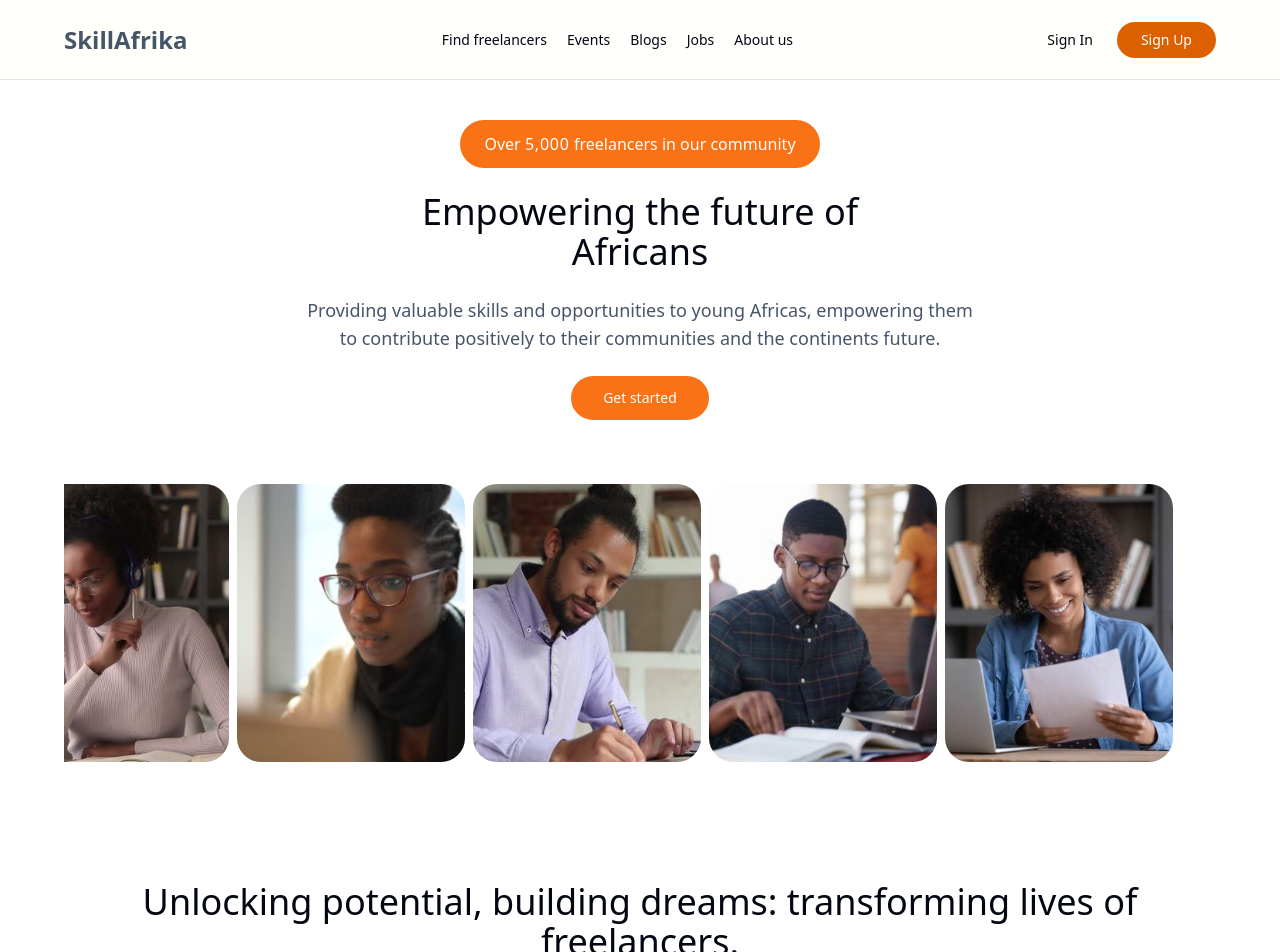
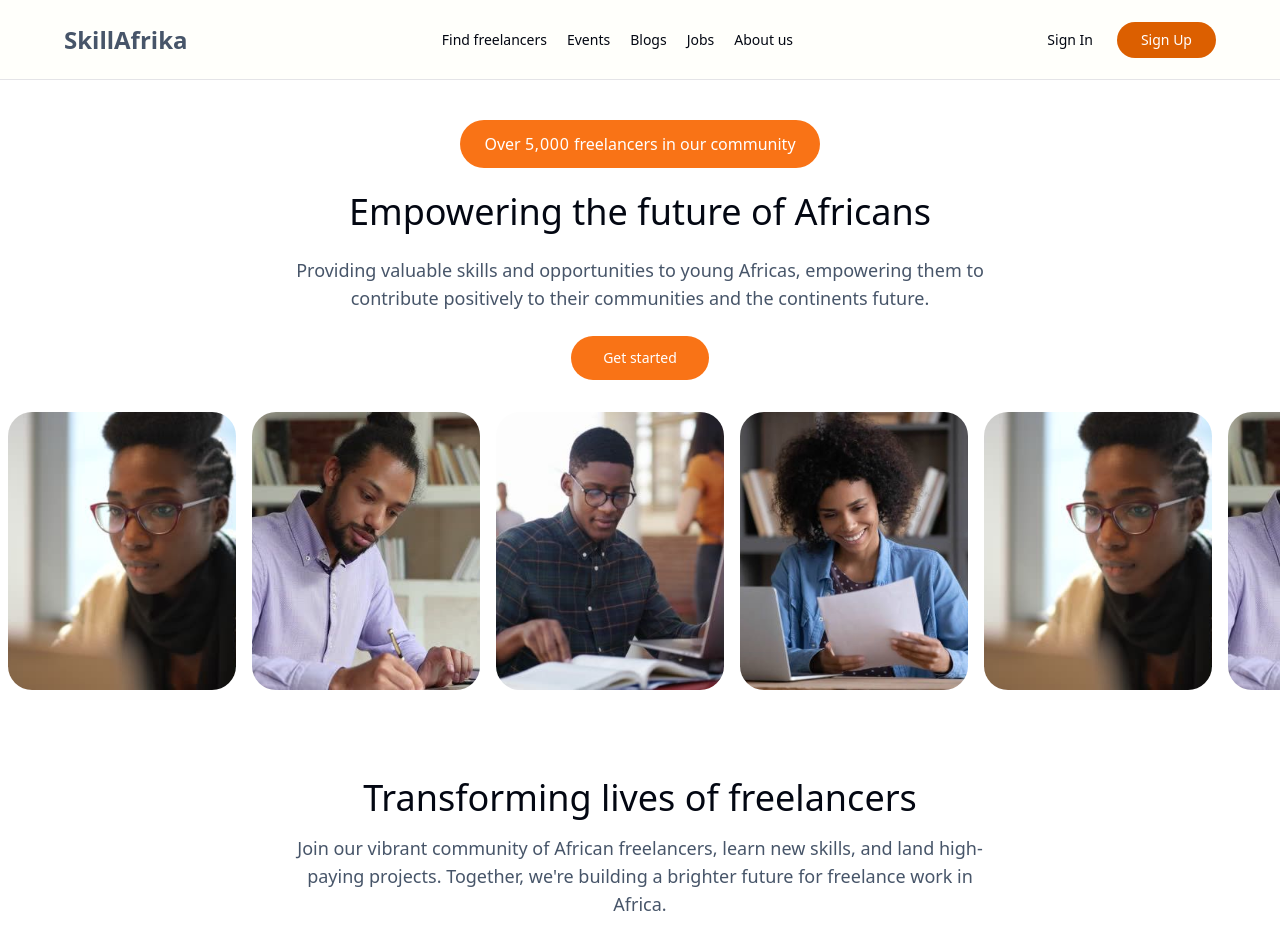
Before and after one commit to Skill-Afrika/skill-africa-frontend, a Next.js app: page / in a window 1280 px wide. Shown: the top 952 px of the page. Built offline with nearby package versions, Linux system fonts and the light colour scheme.

Commit message:
revamp landing

```diff
--- a/components/landingpage/hero/hero.jsx
+++ b/components/landingpage/hero/hero.jsx
@@ -12,6 +12,7 @@ import AOS from "aos";
 import "aos/dist/aos.css";
 import { useEffect } from "react";
 import NumberTicker from "@/components/magicui/number-ticker";
+import Marquee from "@/components/magicui/marquee";
 
 const Hero = () => {
   useEffect(() => {
@@ -19,9 +20,9 @@ const Hero = () => {
   }, []);
   return (
     <div
-      data-aos='zoom-in-up'
-      data-aos-duration='1000'
-      className='md:px-16 px-8 pt-10 flex flex-col justify-between items-center gap-6 pb-16 md:pb-4'>
+      // data-aos='zoom-in-up'
+      // data-aos-duration='1000'
+      className='px-0 pt-10 flex flex-col justify-between items-center gap-6 pb-10'>
       <h1 className='bg-orange-500 text-white px-4 py-3 md:px-6 md:py-3 rounded-3xl md:text-base md:font-medium font-bold text-sm'>
         Over{" "}
         <span>
@@ -41,14 +42,17 @@ const Hero = () => {
       <button className='md:text-sm bg-orange-500 hover:bg-orange-600 rounded-full font-medium md:px-8 md:py-3 px-5 py-2 text-white'>
         <Link href='/register'>Get started</Link>
       </button>
-      <div className='md:flex gap-2 overflow-hidden hidden md:py-10 py-8 w-full'>
-        <Image src={img1} alt='img1' />
-        <Image src={img2} alt='img1' />
-        <Image src={img3} alt='img1' />
-        <Image src={img4} alt='img1' />
-        <Image src={img5} alt='img1' />
+      <div className='md:flex gap-2 overflow-hidden hidden w-full'>
+        <Marquee pauseOnHover className='[--duration:15s]'>
+          <Image src={img2} alt='img1' />
+          <Image src={img3} alt='img1' />
+          <Image src={img4} alt='img1' />
+          <Image src={img5} alt='img1' />
+        </Marquee>
       </div>
-      <Image src={img6} alt='img1' className='md:hidden flex w-full mt-2' />
+      <Marquee pauseOnHover className='[--duration:15s]'>
+        <Image src={img6} alt='img1' className='md:hidden flex w-full mt-2' />
+      </Marquee>
     </div>
   );
 };
--- a/components/landingpage/join/join.jsx
+++ b/components/landingpage/join/join.jsx
@@ -11,51 +11,51 @@ const Join = () => {
     AOS.init();
   }, []);
   return (
-    <div className="px-16 py-16" data-aos="fade-up" data-aos-duration="2000">
+    <div className='w-11/12 mx-auto'>
       <h1
-        className="text-center md:text-4xl text-base font-semibold md:font-medium mb-4"
-        data-aos="fade-up"
-        data-aos-duration="2000"
+        className='w-3/5 mx-auto text-center md:text-4xl text-base font-bold md:font-medium mb-4'
+        // data-aos="fade-up"
+        // data-aos-duration="2000"
       >
-        Unlocking potential, building dreams: transforming lives of freelancers.
+        {/* Unlocking potential, building dreams:  */}
+        Transforming lives of freelancers
       </h1>
       <h2
-        className="text-xs md:text-2xl font-normal text-center"
-        data-aos="fade-up"
-        data-aos-duration="2000"
+        className='w-3/5 mx-auto text-xs md:text-lg text-slate-600 font-normal text-center'
+        // data-aos="fade-up"
+        // data-aos-duration="2000"
       >
         Join our vibrant community of African freelancers, learn new skills, and
         land high-paying projects. Together, we&apos;re building a brighter
         future for freelance work in Africa.
       </h2>
-      <div className="flex justify-between w-full md:flex-row flex-col md:pt-12 pt-6">
+      <div className='flex justify-between w-full md:flex-row flex-col md:pt-12 pt-6'>
         <ol
-          className="md:w-2/4 w-full flex flex-col gap-4 mb-8"
-          data-aos="zoom-in-right"
-          data-aos-duration="2000"
+          className='md:w-2/4 w-full flex flex-col gap-4 mb-8'
+          // data-aos="zoom-in-right"
+          // data-aos-duration="2000"
         >
-          <li className="md:text-xl text-xs font-normal">
+          <li className='md:text-xl text-xs font-normal'>
             Join our vibrant community of African freelancers, learn new skills,
             and land high-paying projects. Together, we&apos;re building a
             brighter future for freelance work in Africa.
           </li>
-          <li className="md:text-xl text-xs font-normal">
+          <li className='md:text-xl text-xs font-normal'>
             Join our vibrant community of African freelancers, learn new skills,
             and land high-paying projects. Together, we&apos;re building a
             brighter future for freelance work in Africa.
           </li>
-          <li className="md:text-xl text-xs font-normal">
+          <li className='md:text-xl text-xs font-normal'>
             Join our vibrant community of African freelancers, learn new skills,
             and land high-paying projects. Together, we&apos;re building a
             brighter future for freelance work in Africa.
           </li>
         </ol>
         <div
-          className="md:w-2/5 w-full"
-          data-aos="zoom-in-left"
-          data-aos-duration="2000"
-        >
-          <Image src={img1} alt="img1" className="w-full" />
+          className='md:w-2/5 w-full'
+          data-aos='zoom-in-left'
+          data-aos-duration='2000'>
+          <Image src={img1} alt='img1' className='w-full' />
         </div>
       </div>
     </div>
--- /dev/null
+++ b/components/magicui/marquee.tsx
@@ -0,0 +1,51 @@
+import { cn } from "@/lib/utils";
+
+interface MarqueeProps {
+  className?: string;
+  reverse?: boolean;
+  pauseOnHover?: boolean;
+  children?: React.ReactNode;
+  vertical?: boolean;
+  repeat?: number;
+  [key: string]: any;
+}
+
+export default function Marquee({
+  className,
+  reverse,
+  pauseOnHover = false,
+  children,
+  vertical = false,
+  repeat = 4,
+  ...props
+}: MarqueeProps) {
+  return (
+    <div
+      {...props}
+      className={cn(
+        "group flex overflow-hidden p-2 [--duration:40s] [--gap:1rem] [gap:var(--gap)]",
+        {
+          "flex-row": !vertical,
+          "flex-col": vertical,
+        },
+        className,
+      )}
+    >
+      {Array(repeat)
+        .fill(0)
+        .map((_, i) => (
+          <div
+            key={i}
+            className={cn("flex shrink-0 justify-around [gap:var(--gap)]", {
+              "animate-marquee flex-row": !vertical,
+              "animate-marquee-vertical flex-col": vertical,
+              "group-hover:[animation-play-state:paused]": pauseOnHover,
+              "[animation-direction:reverse]": reverse,
+            })}
+          >
+            {children}
+          </div>
+        ))}
+    </div>
+  );
+}
--- a/tailwind.config.ts
+++ b/tailwind.config.ts
@@ -1,13 +1,13 @@
-import type { Config } from "tailwindcss"
+import type { Config } from "tailwindcss";
 
 const config = {
   darkMode: ["class"],
   content: [
-    './pages/**/*.{ts,tsx,js,jsx}',
-    './components/**/*.{ts,tsx,js,jsx}',
-    './app/**/*.{ts,tsx,js,jsx}',
-    './src/**/*.{ts,tsx,js,jsx}',
-	],
+    "./pages/**/*.{ts,tsx,js,jsx}",
+    "./components/**/*.{ts,tsx,js,jsx}",
+    "./app/**/*.{ts,tsx,js,jsx}",
+    "./src/**/*.{ts,tsx,js,jsx}",
+  ],
   prefix: "",
   theme: {
     container: {
@@ -67,14 +67,24 @@ const config = {
           from: { height: "var(--radix-accordion-content-height)" },
           to: { height: "0" },
         },
+        marquee: {
+          from: { transform: "translateX(0)" },
+          to: { transform: "translateX(calc(-100% - var(--gap)))" },
+        },
+        // "marquee-vertical": {
+        //   from: { transform: "translateY(0)" },
+        //   to: { transform: "translateY(calc(-100% - var(--gap)))" },
+        // },
       },
       animation: {
         "accordion-down": "accordion-down 0.2s ease-out",
         "accordion-up": "accordion-up 0.2s ease-out",
+        marquee: "marquee var(--duration) linear infinite",
+        // "marquee-vertical": "marquee-vertical var(--duration) linear infinite",
       },
     },
   },
   plugins: [require("tailwindcss-animate")],
-} satisfies Config
+} satisfies Config;
 
-export default config
+export default config;
```
